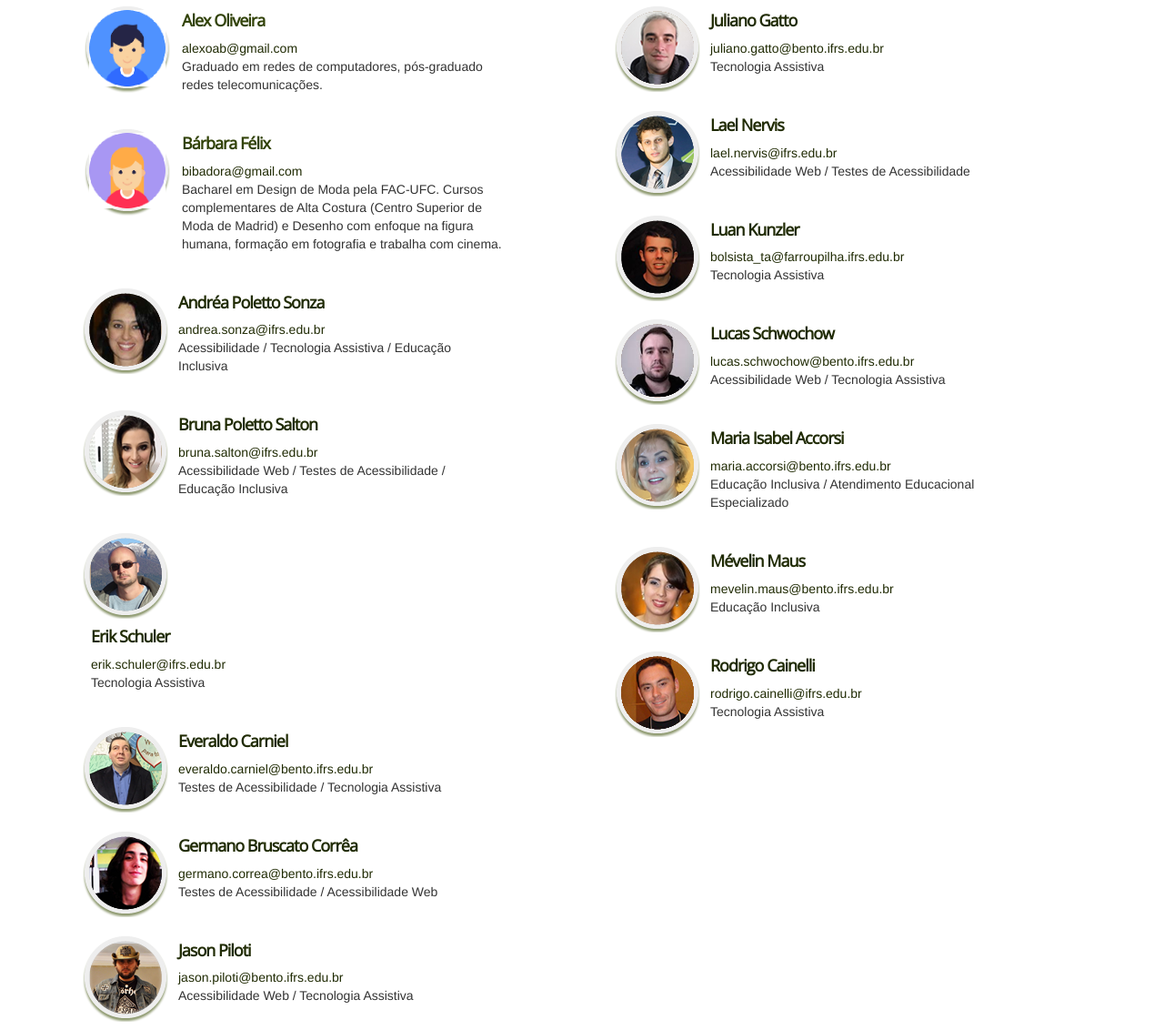
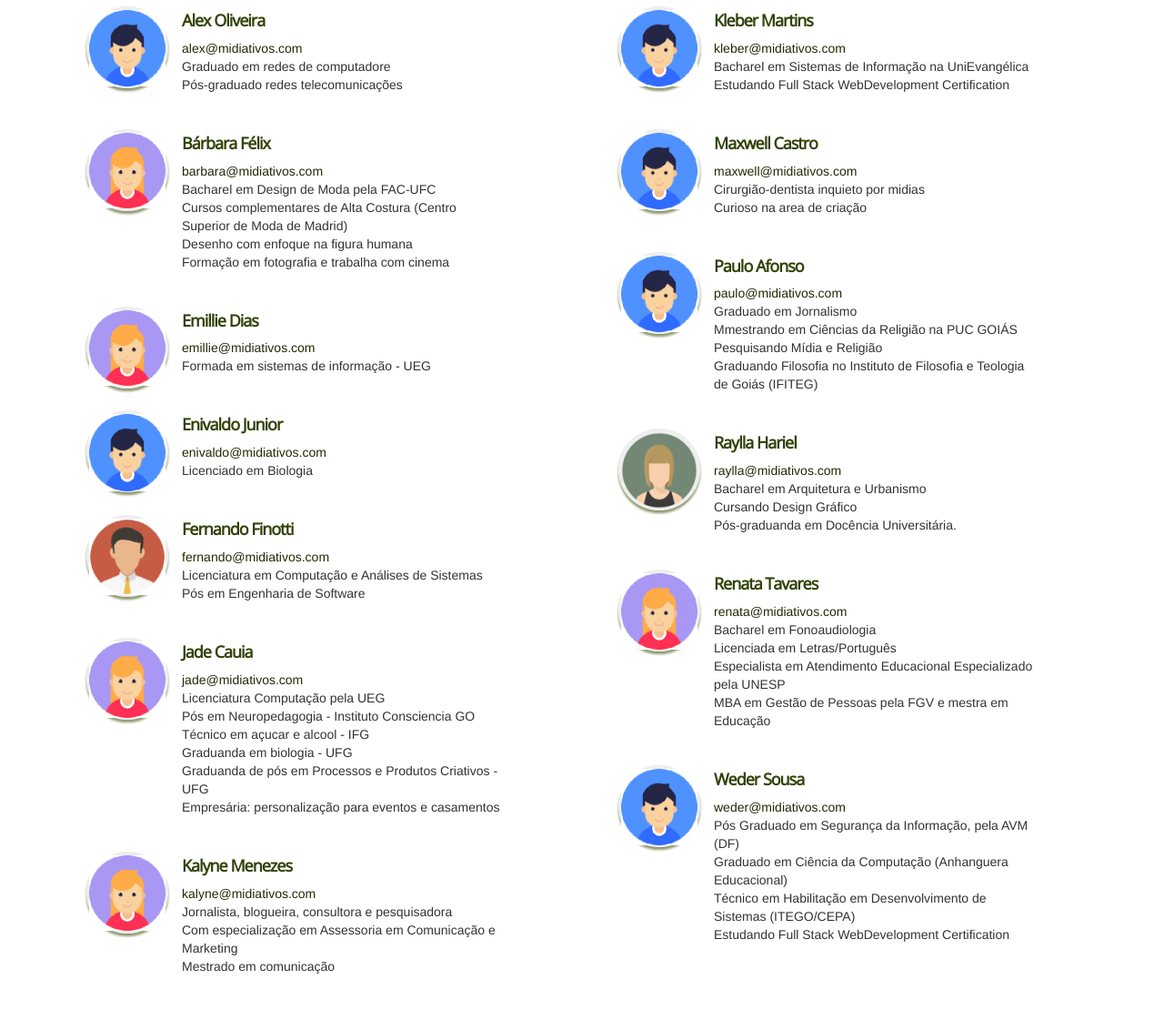
Before and after one commit to weder96/projetoA12E, a plain HTML site: page quem-somos.html in a window 1280 px wide. Shown: the part 893-2025 px from the top of the page at 91% size. Drawn offline with nearby package versions, Linux system fonts and the light colour scheme; a web font is replaced by a local one.

Commit message:
Equipe
Ajuste Equipe

```diff
--- a/quem-somos.html
+++ b/quem-somos.html
@@ -48,7 +48,6 @@
       <script type="text/javascript" src="js/jquery.js"></script>
       <script type="text/javascript" src="js/jquery.cookie.js"></script>
       <script type="text/javascript" src="js/b337/bootstrap.js"></script>
-
       <script type="text/javascript" src="js/jquery.hotkeys-1.4.2.min.js"></script>
       <script type="text/javascript" src="js/acessibilidade.js"></script>
       <script src="development/source/artyom.js"></script>
@@ -186,46 +185,78 @@
             <article class="span6">
               <div class="inner-1">
                 <ul class="equipe">
+
                   <li>
-                    <img class="smaller-image" src="files/equipe/picT1.png" alt="" />
+                    <img class="smaller-image img-responsive" src="files/equipe/picT1.png" alt="" />
                     <h5>Alex Oliveira</h5>
-                    <p><a href="mailto:alexoab@gmail.com">alexoab@gmail.com</a> Graduado em redes de computadores, pós-graduado redes telecomunicações.</p>
+                    <p><a href="mailto:alex@midiativos.com">alex@midiativos.com</a>
+                      Graduado em redes de computadore<br>
+                      Pós-graduado redes telecomunicações
+                    </p>
+
                   </li>
+
                   <li>
-                    <img class="smaller-image" src="files/equipe/picT2.png" alt="" />
+                    <img class="smaller-image img-responsive" src="files/equipe/picT2.png" alt="" />
                     <h5>Bárbara Félix</h5>
-                    <p><a href="mailto:bibadora@gmail.com">bibadora@gmail.com</a> Bacharel em Design de Moda pela FAC-UFC. Cursos complementares de Alta Costura (Centro Superior de Moda de Madrid) e Desenho com enfoque na figura humana, formação em fotografia e trabalha com cinema. </p>
+                    <p><a href="mailto:barbara@midiativos.com">barbara@midiativos.com</a>
+                      Bacharel em Design de Moda pela FAC-UFC<br>
+                      Cursos complementares de Alta Costura (Centro Superior de Moda de Madrid)<br>
+                      Desenho com enfoque na figura humana<br>
+                      Formação em fotografia e trabalha com cinema
+                    </p>
                   </li>
+
                   <li>
-                    <img src="files/equipe/andrea.png" alt="" />
-                    <h5><a href="http://lattes.cnpq.br/3125832905320322" title="curr&iacute;culo Lattes">Andréa Poletto Sonza</a></h5>
-                    <p><a href="mailto:andrea.sonza@ifrs.edu.br">andrea.sonza@ifrs.edu.br</a> Acessibilidade / Tecnologia Assistiva / Educação Inclusiva</p>
+                    <img class="smaller-image img-responsive" src="files/equipe/picT2.png" alt="" />
+                    <h5>Emillie Dias</h5>
+                    <p><a href="mailto:emillie@midiativos.com">emillie@midiativos.com</a>
+                      Formada em sistemas de informação - UEG
+                    </p>
                   </li>
+
+                <li>
+                    <img class="smaller-image img-responsive" src="files/equipe/picT1.png" alt="" />
+                    <h5>Enivaldo Junior</h5>
+                    <p><a href="mailto:enivaldo@midiativos.com">enivaldo@midiativos.com</a>
+                      Licenciado em Biologia
+                    </p>
+                  </li>
+
                   <li>
-                    <img src="files/equipe/bruna.png" alt="" />
-                    <h5><a href="http://lattes.cnpq.br/9561380141568454" title="curr&iacute;culo Lattes">Bruna Poletto Salton</a></h5>
-                    <p><a href="mailto:bruna.salton@ifrs.edu.br">bruna.salton@ifrs.edu.br</a> Acessibilidade Web / Testes de Acessibilidade / Educação Inclusiva</p>
+                    <img class="smaller-image img-responsive" src="files/equipe/picT3.png" alt="" />
+                    <h5>Fernando Finotti</h5>
+                    <p><a href="mailto:fernando@midiativos.com">fernando@midiativos.com</a>
+                      Licenciatura em Computação e Análises de Sistemas<br>
+                      Pós em Engenharia de Software
+                    </p>
                   </li>
+
                   <li>
-                    <img src="files/equipe/erik.png" alt="" />
-                    <h5><a href="http://lattes.cnpq.br/1046844040379714" title="curr&iacute;culo Lattes">Erik Schuler</a></h5>
-                    <p><a href="mailto:erik.schuler@ifrs.edu.br">erik.schuler@ifrs.edu.br</a> Tecnologia Assistiva</p>
+                    <img class="smaller-image img-responsive" src="files/equipe/picT2.png" alt="" />
+                    <h5>Jade Cauia</h5>
+                    <p><a href="mailto:jade@midiativos.com">jade@midiativos.com</a>
+                      Licenciatura Computação pela UEG<br>
+                      Pós em Neuropedagogia - Instituto Consciencia GO<br>
+                      Técnico em açucar e alcool - IFG<br>
+                      Graduanda em biologia - UFG<br>
+                      Graduanda de pós em Processos e Produtos Criativos - UFG<br>
+                      Empresária: personalização para eventos e casamentos
+                    </p>
                   </li>
+
                   <li>
-                    <img src="files/equipe/everaldo.png" alt="" />
-                    <h5><a href="http://lattes.cnpq.br/0396146681588520" title="curr&iacute;culo Lattes">Everaldo Carniel</a></h5>
-                    <p><a href="mailto:everaldo.carniel@bento.ifrs.edu.br">everaldo.carniel@bento.ifrs.edu.br</a> Testes de Acessibilidade / Tecnologia Assistiva</p>
+                    <img class="smaller-image img-responsive" src="files/equipe/picT2.png" alt="" />
+                    <h5>Kalyne Menezes</h5>
+                    <p><a href="mailto:kalyne@midiativos.com">kalyne@midiativos.com</a>
+                      Jornalista, blogueira, consultora e pesquisadora<br>
+                      Com especialização em Assessoria em Comunicação e Marketing<br>
+                      Mestrado em comunicação
+                    </p>
                   </li>
-                  <li>
-                    <img src="files/equipe/germano.png" alt="" />
-                    <h5><a href="http://lattes.cnpq.br/5549526795587155" title="curr&iacute;culo Lattes">Germano Bruscato Corrêa</a></h5>
-                    <p><a href="mailto:germano.correa@bento.ifrs.edu.br">germano.correa@bento.ifrs.edu.br</a> Testes de Acessibilidade / Acessibilidade Web</p>
-                  </li>
-                  <li>
-                    <img src="files/equipe/jason.png" alt="" />
-                    <h5><a href="http://lattes.cnpq.br/3269862453251314" title="curr&iacute;culo Lattes">Jason Piloti</a></h5>
-                    <p><a href="mailto:jason.piloti@bento.ifrs.edu.br">jason.piloti@bento.ifrs.edu.br</a> Acessibilidade Web / Tecnologia Assistiva</p>
-                  </li>
+
+
+
                 </ul>
               </div>
             </article>
@@ -235,41 +266,68 @@
             <article class="span6">
               <div class="inner-1">
                 <ul class="equipe">
+
                   <li>
-                    <img src="files/equipe/juliano.png" alt="" />
-                    <h5><a href="http://lattes.cnpq.br/6748336687166919" title="curr&iacute;culo Lattes">Juliano Gatto</a></h5>
-                    <p><a href="mailto:juliano.gatto@bento.ifrs.edu.br">juliano.gatto@bento.ifrs.edu.br</a> Tecnologia Assistiva</p>
+                    <img class="smaller-image img-responsive" src="files/equipe/picT1.png" alt="" />
+                    <h5>Kleber Martins</h5>
+                    <p><a href="mailto:kleber@midiativos.com">kleber@midiativos.com</a>
+                      Bacharel em Sistemas de Informação na UniEvangélica<br>
+                      Estudando Full Stack WebDevelopment Certification
+                    </p>
                   </li>
+
                   <li>
-                    <img src="files/equipe/lael.png" alt="" />
-                    <h5><a href="http://lattes.cnpq.br/4772239532005681" title="curr&iacute;culo Lattes">Lael Nervis</a></h5>
-                    <p><a href="mailto:lael.nervis@ifrs.edu.br">lael.nervis@ifrs.edu.br</a> Acessibilidade Web / Testes de Acessibilidade</p>
+                    <img class="smaller-image img-responsive" src="files/equipe/picT1.png" alt="" />
+                    <h5>Maxwell Castro</h5>
+                    <p><a href="mailto:maxwell@midiativos.com">maxwell@midiativos.com</a>
+                      Cirurgião-dentista inquieto por midias<br>
+                      Curioso na area de criação
+                    </p>
                   </li>
+
                   <li>
-                    <img src="files/equipe/luan.png" alt="" />
-                    <h5><a href="http://lattes.cnpq.br/7516246031477809" title="curr&iacute;culo Lattes">Luan Kunzler</a></h5>
-                    <p><a href="mailto:bolsista_ta@farroupilha.ifrs.edu.br">bolsista_ta@farroupilha.ifrs.edu.br</a> Tecnologia Assistiva</p>
+                    <img class="smaller-image img-responsive" src="files/equipe/picT1.png" alt="" />
+                    <h5>Paulo Afonso</h5>
+                    <p><a href="mailto:paulo@midiativos.com">paulo@midiativos.com</a>
+                      Graduado em Jornalismo<br>
+                        Mmestrando em Ciências da Religião na PUC GOIÁS<br>
+                        Pesquisando Mídia e Religião<br>
+                        Graduando Filosofia no Instituto de Filosofia e Teologia de Goiás (IFITEG)
+                    </p>
                   </li>
+
                   <li>
-                    <img src="files/equipe/lucas.png" alt="" />
-                    <h5><a href="http://lattes.cnpq.br/5403131811079195" title="curr&iacute;culo Lattes">Lucas Schwochow</a></h5>
-                    <p><a href="mailto:lucas.schwochow@bento.ifrs.edu.br">lucas.schwochow@bento.ifrs.edu.br</a> Acessibilidade Web / Tecnologia Assistiva</p>
+                    <img class="smaller-image img-responsive" src="files/equipe/picT4.png" alt="" />
+                    <h5>Raylla Hariel</h5>
+                    <p><a href="mailto:raylla@midiativos.com">raylla@midiativos.com</a>
+                      Bacharel em Arquitetura e Urbanismo<br>
+                      Cursando Design Gráfico<br>
+                      Pós-graduanda em Docência Universitária.
+                    </p>
                   </li>
+
                   <li>
-                    <img src="files/equipe/maria_isabel.png" alt="" />
-                    <h5><a href="http://lattes.cnpq.br/1827237226355874" title="curr&iacute;culo Lattes">Maria Isabel Accorsi</a></h5>
-                    <p><a href="mailto:maria.accorsi@bento.ifrs.edu.br">maria.accorsi@bento.ifrs.edu.br</a> Educação Inclusiva / Atendimento Educacional Especializado</p>
+                    <img class="smaller-image img-responsive" src="files/equipe/picT2.png" alt="" />
+                    <h5>Renata Tavares</h5>
+                    <p><a href="mailto:renata@midiativos.com">renata@midiativos.com</a>
+                      Bacharel em Fonoaudiologia<br>
+                      Licenciada em Letras/Português<br>
+                      Especialista em Atendimento Educacional Especializado pela UNESP<br>
+                      MBA em Gestão de Pessoas pela FGV e mestra em Educação
+                    </p>
                   </li>
+
                   <li>
-                    <img src="files/equipe/mevelin.png" alt="" />
-                    <h5><a href="http://lattes.cnpq.br/5024308069138623" title="curr&iacute;culo Lattes">Mévelin Maus</a></h5>
-                    <p><a href="mailto:mevelin.maus@bento.ifrs.edu.br">mevelin.maus@bento.ifrs.edu.br</a> Educação Inclusiva</p>
+                    <img class="smaller-image img-responsive" src="files/equipe/picT1.png" alt="" />
+                    <h5>Weder Sousa</h5>
+                    <p><a href="mailto:weder@midiativos.com">weder@midiativos.com</a>
+                      Pós Graduado em Segurança da Informação, pela AVM (DF)<br>
+                      Graduado em Ciência da Computação (Anhanguera Educacional)<br>
+                      Técnico em Habilitação em Desenvolvimento de Sistemas (ITEGO/CEPA)<br>
+                      Estudando Full Stack WebDevelopment Certification
+                    </p>
                   </li>
-                  <li>
-                    <img src="files/equipe/rodrigo.png" alt="" />
-                    <h5><a href="http://lattes.cnpq.br/7678096841824312" title="curr&iacute;culo Lattes">Rodrigo Cainelli</a></h5>
-                    <p><a href="mailto:rodrigo.cainelli@ifrs.edu.br">rodrigo.cainelli@ifrs.edu.br</a> Tecnologia Assistiva</p>
-                  </li>
+
                 </ul>
               </div>
             </article>
```
